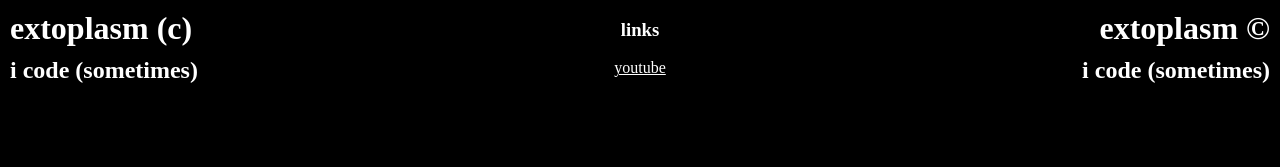
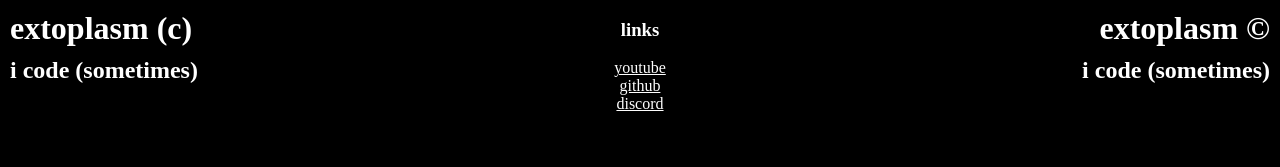
Before and after one commit to extoplasm/extoplasm.github.io, a React (Vite) app: page / in a window 1280 px wide. Shown: the top 167 px of the page. Built offline with nearby package versions, Linux system fonts and the light colour scheme; a web font is replaced by a local one.

Commit message:
i think im about done

```diff
--- a/src/App.css
+++ b/src/App.css
@@ -37,4 +37,17 @@ h1 + h2 {
 
 .link {
 	color: white;
+	text-decoration: underline;
+	background-color: transparent;
+	font-family: inherit;
+	border: none;
+	padding: 0;
+	padding-block: 0;
+	padding-inline: 0;
+	font-size: inherit;
+	cursor: pointer;
 }
+
+.canvas {
+	z-index: -1;
+}
--- a/src/App.tsx
+++ b/src/App.tsx
@@ -1,8 +1,17 @@
 import { Canvas } from '@react-three/fiber';
+import { useState } from 'react';
 import Box from './assets/Box.tsx';
 import './App.css';
 
+function copyToClipboard(text: string) {
+	navigator.clipboard.writeText(text)
+        .catch(err => {
+            console.error('Failed to copy: ', err);
+        });
+}
+
 export default function App() {
+	const [copiedDiscord, setCopiedDiscord] = useState(false)
 	return (
 		<>
 			<div className="text-container left">
@@ -17,8 +26,18 @@ export default function App() {
 			<div className="text-container middle">
 				<h3>links</h3>
 				<a className="link" href="https://www.youtube.com/@extoplasm" target="_blank" rel="noopener noreferrer">youtube</a>
+				<br/>
+				<a className="link" href="http://github.com/extoplasm" target="_blank" rel="noopener noreferrer">github</a>
+				<br/>
+				<button className="link" onClick={() => {
+					copyToClipboard('@extoplasm')
+					setCopiedDiscord(true)
+					setTimeout(() => {
+						setCopiedDiscord(false)
+					}, 1000)
+				}}>{copiedDiscord ? 'copied to clipboard!': 'discord' }</button>
 			</div>
-			<Canvas>
+			<Canvas className="canvas">
 				<ambientLight intensity={Math.PI / 2} />
 				<spotLight position={[10, 10, 10]} angle={0.15} penumbra={1} decay={0} intensity={1} />
 				<Box position={[0, 0, 0]} />
```
